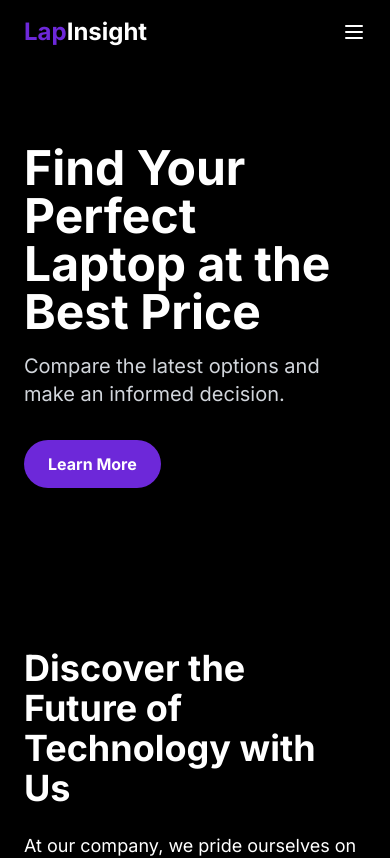
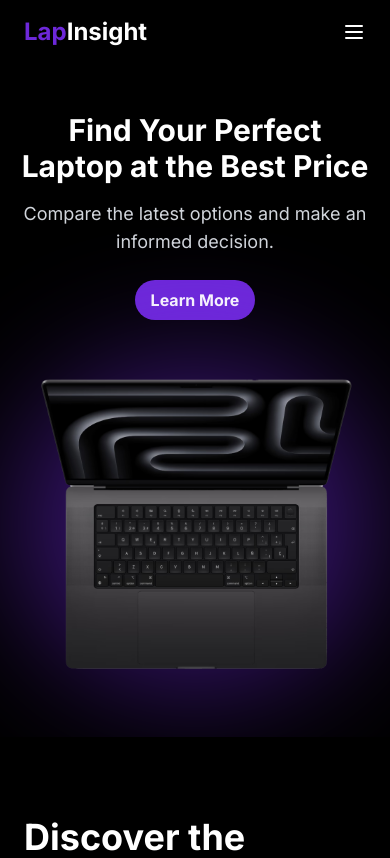
Before and after one commit to Panda-Abhisek/LapInsight, a Next.js app: page / in a window 390 px wide. Shown: the top 858 px of the page. Built offline with nearby package versions, Linux system fonts and the light colour scheme.

Commit message:
make hero-section responsive & make all the section of same width throughout the whole website

```diff
--- a/src/components/DiscoverTech.jsx
+++ b/src/components/DiscoverTech.jsx
@@ -4,7 +4,7 @@ import Image from 'next/image'
 export default function DiscoverTech() {
   return (
     <section className="bg-black py-20 px-6">
-      <div className="max-w-6xl mx-auto flex flex-col-reverse lg:flex-row items-center justify-between">
+      <div className="max-w-4xl mx-auto flex flex-col-reverse lg:flex-row items-center justify-between">
         <div className="lg:w-1/2 mt-10 lg:mt-0">
           <Image src="/Innovate.png" alt="Future Technology" width={600} height={400} className="object-cover" />
         </div>
--- a/src/components/Hero.jsx
+++ b/src/components/Hero.jsx
@@ -3,23 +3,32 @@ import Image from 'next/image'
 
 export default function Hero() {
   return (
-    <section className="relative bg-black py-20 px-6">
-      <div className="max-w-6xl mx-auto flex items-center justify-between relative">
+    <section className="relative bg-black py-12 sm:py-16 md:py-20 px-4 sm:px-6 overflow-hidden">
+      <div className="max-w-4xl mx-auto flex flex-col md:flex-row items-center justify-between relative">
         {/* Text Content */}
-        <div className="max-w-xl">
-          <h1 className="text-5xl font-bold mb-4 text-white">Find Your Perfect Laptop at the Best Price</h1>
-          <p className="text-xl mb-8 text-gray-300">Compare the latest options and make an informed decision.</p>
-          <button className="bg-purple-700 hover:bg-purple-800 text-white font-bold py-3 px-6 rounded-full transition-colors">
+        <div className="max-w-xl mb-10 md:mb-0 text-center md:text-left">
+          <h1 className="text-3xl sm:text-4xl md:text-5xl font-bold mb-4 text-white">Find Your Perfect Laptop at the Best Price</h1>
+          <p className="text-lg sm:text-xl mb-6 sm:mb-8 text-gray-300">Compare the latest options and make an informed decision.</p>
+          <button className="bg-purple-700 hover:bg-purple-800 text-white font-bold py-2 px-4 sm:py-3 sm:px-6 rounded-full transition-colors">
             Learn More
           </button>
         </div>
 
         {/* Image with Blur Background */}
-        <div className="relative hidden lg:block">
+        <div className="relative w-full max-w-sm md:max-w-md lg:max-w-lg xl:max-w-xl">
           {/* Purple Blur */}
-          <div className="absolute -top-5 -right-5 w-[500px] h-[500px] bg-[#7e22ce] rounded-full blur-3xl opacity-50" style={{ zIndex: 1 }}></div>
+          <div className="absolute inset-0 bg-purple-700 rounded-full blur-3xl opacity-50" style={{ zIndex: 1 }}></div>
           {/* Laptop Image */}
-          <Image src="/mac.png" alt="Laptop" width={500} height={300} style={{ zIndex: 2, position: 'relative' }}/>
+          <div className="relative" style={{ zIndex: 2 }}>
+            <Image
+              src="/mac.png"
+              alt="Laptop"
+              width={500}
+              height={300}
+              layout="responsive"
+              className="rounded-lg"
+            />
+          </div>
         </div>
       </div>
     </section>
--- a/src/components/Specs.jsx
+++ b/src/components/Specs.jsx
@@ -4,7 +4,7 @@ import Image from 'next/image'
 export default function Specs() {
   return (
     <section className="bg-black py-20 px-6">
-      <div className="max-w-6xl mx-auto flex flex-col lg:flex-row items-center justify-between">
+      <div className="max-w-4xl mx-auto flex flex-col lg:flex-row items-center justify-between">
         <div className="max-w-xl mb-10 lg:mb-0">
           <h2 className="text-4xl font-bold mb-6">Discover the Perfect Laptop for You</h2>
           <p className="text-lg mb-8">Our laptops offer a range of benefits, making them the ideal choice for any user. From powerful processors to ample storage, we have the perfect laptop to meet your needs.</p>
```
